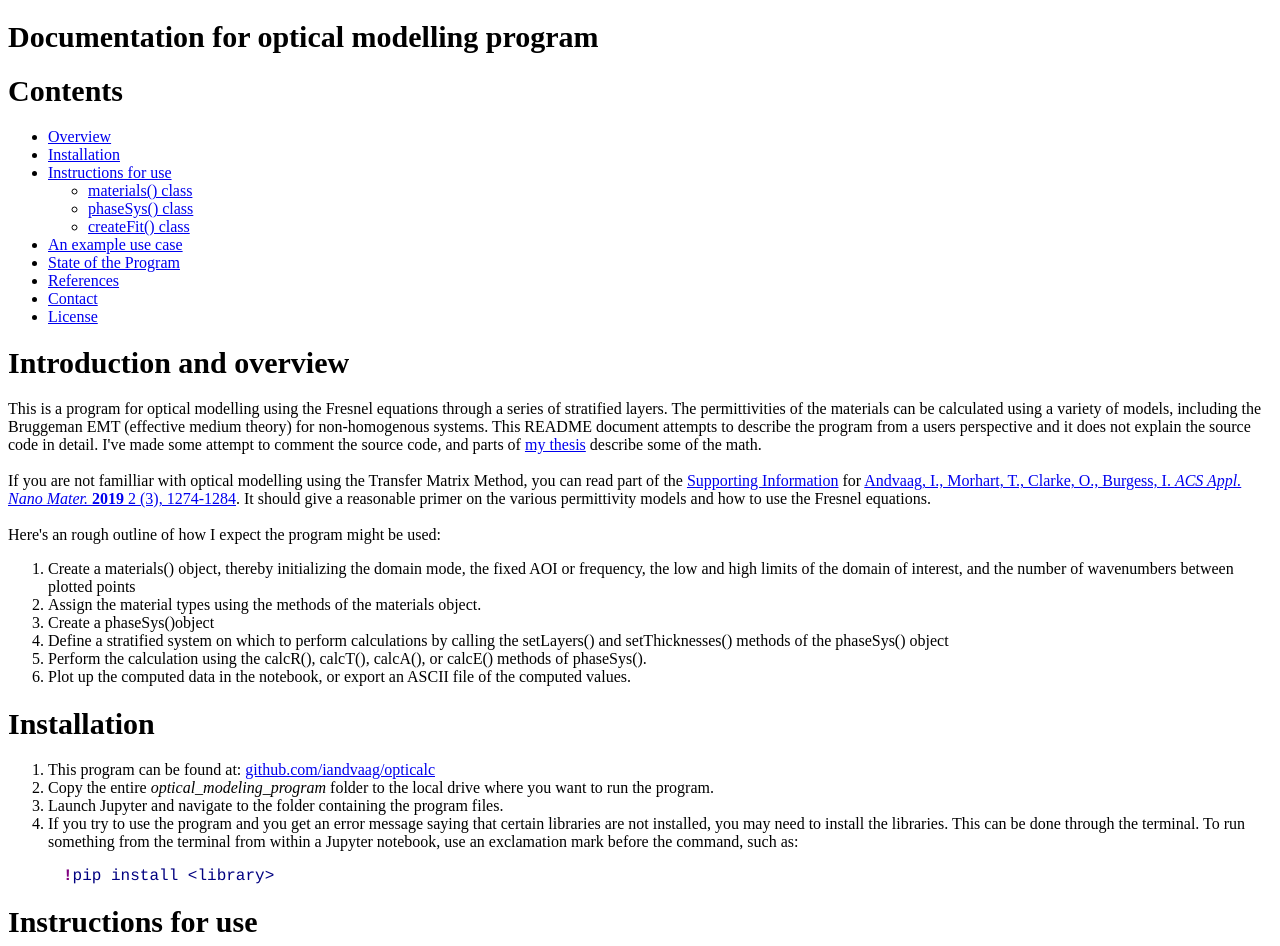
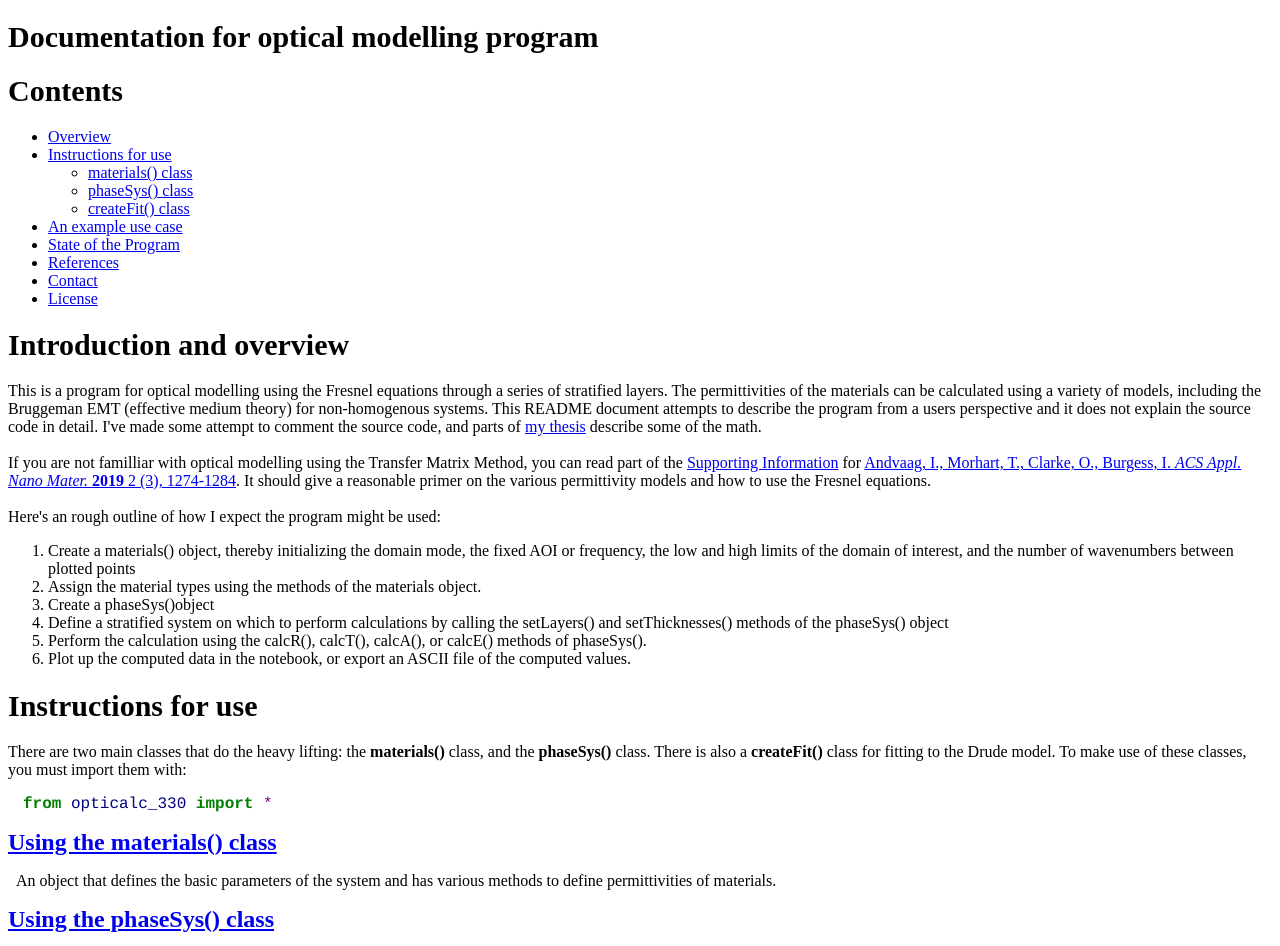
Before and after one commit to iandvaag/opticalc, a plain HTML site: page docs/index.html in a window 1280 px wide. Shown: the top 946 px of the page. Drawn offline with Linux system fonts and the light colour scheme.

Commit message:
updated docs to remove install instructions - moved to readme.md

```diff
--- a/docs/index.html
+++ b/docs/index.html
@@ -10,7 +10,6 @@
 <h1>Contents</h1>
 <ul>
 	<li><a href="README.html#Overview">Overview</a></li>
-	<li><a href="README.html#Installation">Installation</a></li>
 	<li><a href="README.html#Instructions">Instructions for use</a></li>
 	<ul>
 		<li><a href="materials.html">materials() class</a></li>
@@ -40,16 +39,6 @@
 		<li>Plot up the computed data in the notebook, or export an ASCII file of the computed values.</li>
 	</ol>
 </p>
-<h1 id="Installation">Installation</h1>
-<p>
-	<ol>
-		<li>This program can be found at: <a href="https://github.com/iandvaag/opticalc">github.com/iandvaag/opticalc</a></li>
-		<li>Copy the entire <i>optical_modeling_program</i> folder to the local drive where you want to run the program.</li>
-		<li>Launch Jupyter and navigate to the folder containing the program files.</li>
-		<li>If you try to use the program and you get an error message saying that certain libraries are not installed, you may need to install the libraries. This can be done through the terminal. To run something from the terminal from within a Jupyter notebook, use an exclamation mark before the command, such as: <br/>
-		<p class="codeinput"><b><span style="color:purple">!</span></b>pip install &lt;library&gt;</p></li>
-	</ol>
-	</p>
 <h1 id="Instructions">Instructions for use</h1>
 <p>
 	There are two main classes that do the heavy lifting: the <b>materials()</b> class, and the <b>phaseSys()</b> class. There is also a <b>createFit()</b> class for fitting to the Drude model. To make use of these classes, you must import them with: <br/>
```
